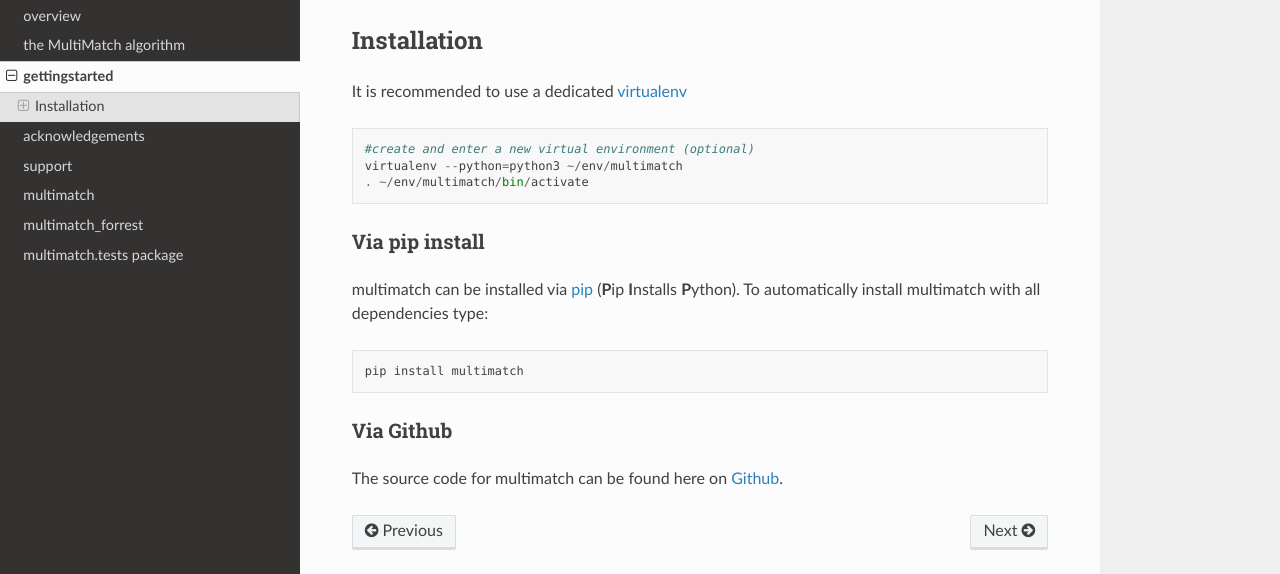
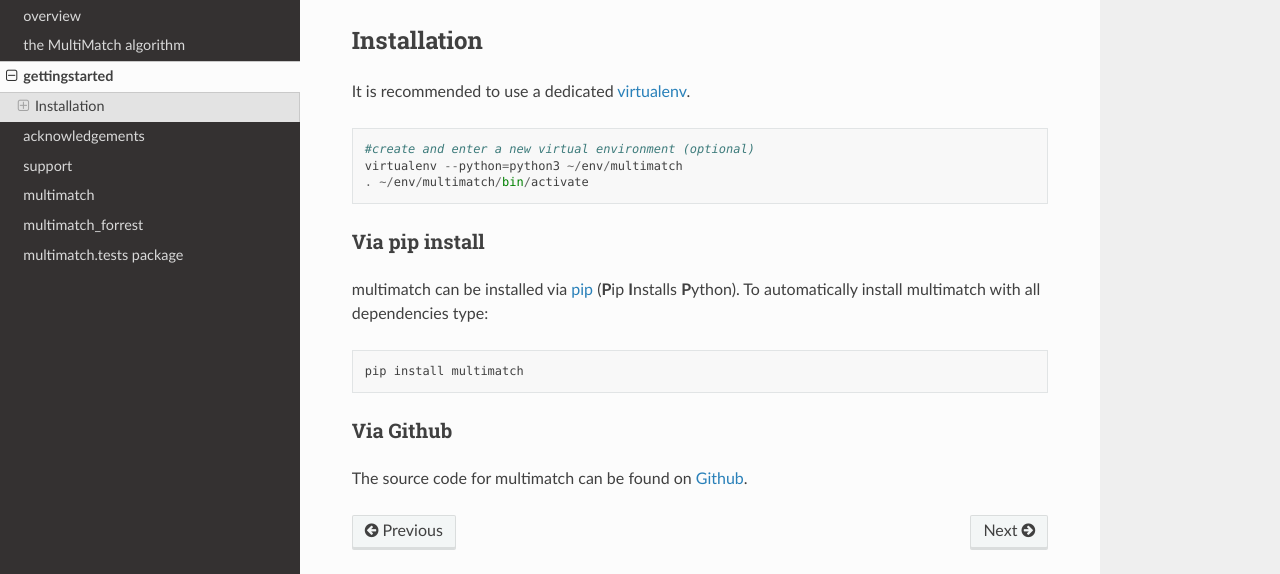
Before and after one commit to adswa/multimatch_gaze, a Sphinx documentation site: the page built from docs/source/gettingstarted.rst, in a window 1280 px wide. Shown: the part 136-710 px from the top of the page. Built offline with Sphinx 7.4.7 and the Read the Docs theme 2.0.0, drawn with Linux system fonts in a browser that asks for light colours.

Commit message:
cosmetics in docs

```diff
--- a/docs/source/gettingstarted.rst
+++ b/docs/source/gettingstarted.rst
@@ -5,7 +5,7 @@
 Installation
 ============
 
-It is recommended to use a dedicated virtualenv_
+It is recommended to use a dedicated virtualenv_.
 
 .. _virtualenv: https://virtualenv.pypa.io
 
@@ -31,6 +31,6 @@
 Via Github
 ----------
 
-The source code for multimatch can be found here on Github_.
+The source code for multimatch can be found on Github_.
 
 .. _Github: https://github.com/AdinaWagner/multimatch
--- a/docs/source/method.rst
+++ b/docs/source/method.rst
@@ -41,7 +41,7 @@
     diagonal (Jarodzka, Holmqvist & Nyström, 2010).
 
 
-- **Step 3: Temporal Alignment**
+- **Step 3: Temporal alignment**
 
         Two simplified scanpaths are temporally aligned in order to find
         pairings of saccade vectors to compare. The aim is not necessarily to
@@ -67,14 +67,14 @@
         each connection.
 
 
--   **Step 4: Scanpath Selection**
+-   **Step 4: Scanpath selection**
 
         A Dijkstra algorithm (Dijksta, 1959) is used to find the shortest path from
         the the first two saccade vectors to the last two saccade vectors.
         “Shortest” path is defined as the connection between nodes with the lowest
         possible sum of weights.
 
--  **Step 5: Similarity Calculation**
+-  **Step 5: Similarity calculation**
 
         Five measures of scanpath similarity are computed on the aligned
         scanpaths. This is done by performing simple vector arithmetic on all
--- a/docs/source/overview.rst
+++ b/docs/source/overview.rst
@@ -35,6 +35,10 @@
 and the method was ported into Python with the intent of providing an open source
 alternative to the matlab toolbox.
 
+
+Functionality
+^^^^^^^^^^^^^
+
 The module provides the possibility to compute the similarity of two scanpaths
 with a terminal command or within a python instance (see section multimatch_).
 
--- a/docs/source/support.rst
+++ b/docs/source/support.rst
@@ -3,6 +3,6 @@
 *******
 
 All bugs, concerns and enhancement requests for this software can be submitted
-here_:
+here_.
 
 .. _here: https://github.com/AdinaWagner/multimatch
```
